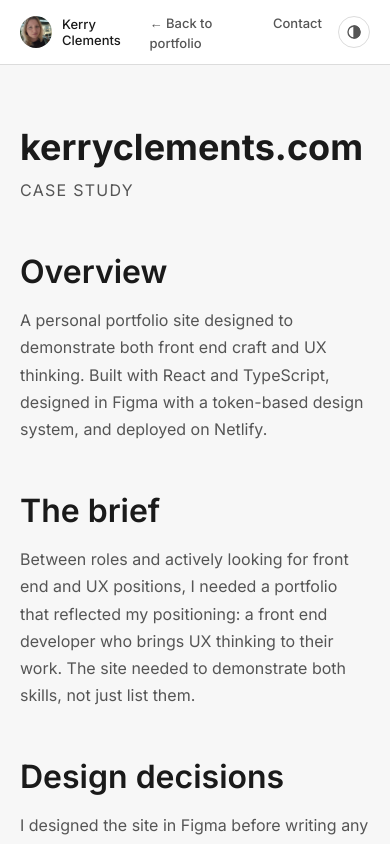
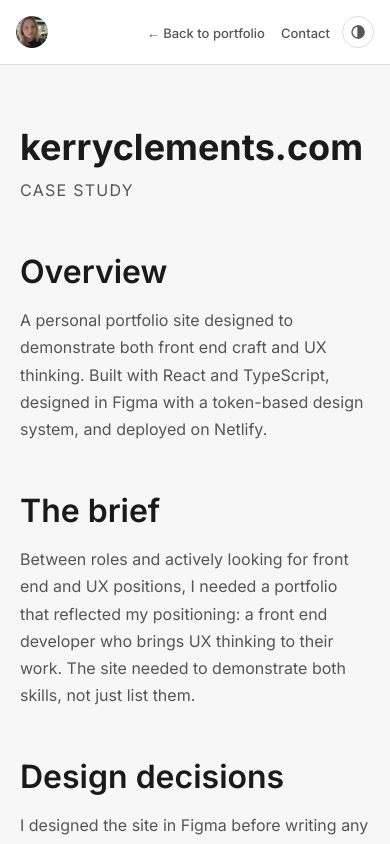
Before and after one commit to KerryCX/kerryclements.com, a React (Vite) app: page /portfolio/kerryclements-com in a window 390 px wide. Shown: the top 844 px of the page. Built offline with nearby package versions, Linux system fonts and the light colour scheme.

Commit message:
fix: hide nav name and tighten spacing on small screens
Co-Authored-By: Claude Opus 5.5 <noreply@anthropic.com>
Claude-Session: https://claude.ai/code/session_01RD1RR2iumlmjkfnelwpknw

```diff
--- a/src/styles/site.css
+++ b/src/styles/site.css
@@ -879,15 +879,22 @@ body {
 /* Mobile */
 @media (max-width: 599px) {
   .nav {
-    padding: 0 20px;
+    gap: 12px; /* keeps the photo and links apart on very narrow screens */
+    padding: 0 16px;
+  }
+
+  /* No room for the name beside the links and theme switcher.
+     The photo stays, and every page shows the name in its heading or hero. */
+  .nav__name {
+    display: none;
   }
 
   .nav__links {
-    gap: 20px;
+    gap: 16px;
   }
 
   .nav__end {
-    gap: 16px;
+    gap: 12px;
   }
 
   .hero {
@@ -975,3 +982,10 @@ body {
     padding: 60px 20px;
   }
 }
+
+/* Very narrow screens, including 400% zoom on a 1280px wide window (320px) */
+@media (max-width: 359px) {
+  .nav__links {
+    gap: 12px;
+  }
+}
```
